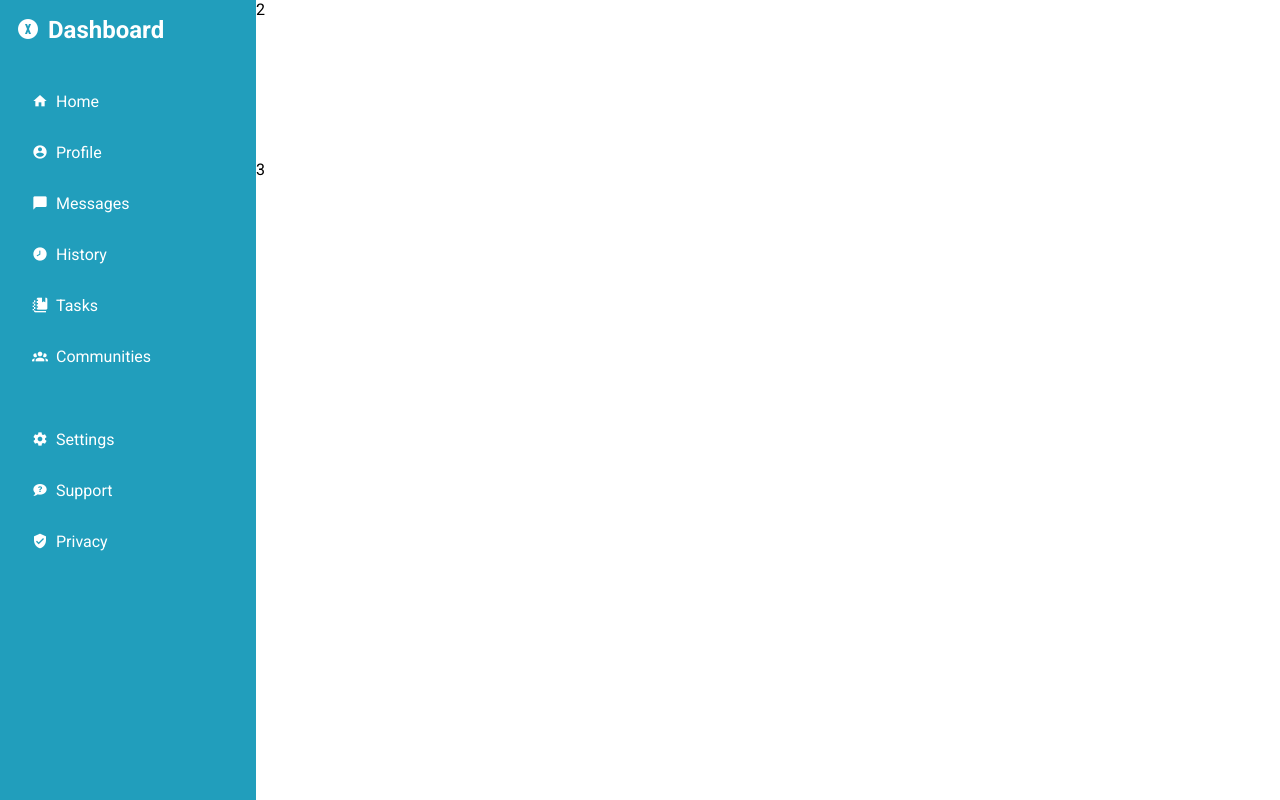
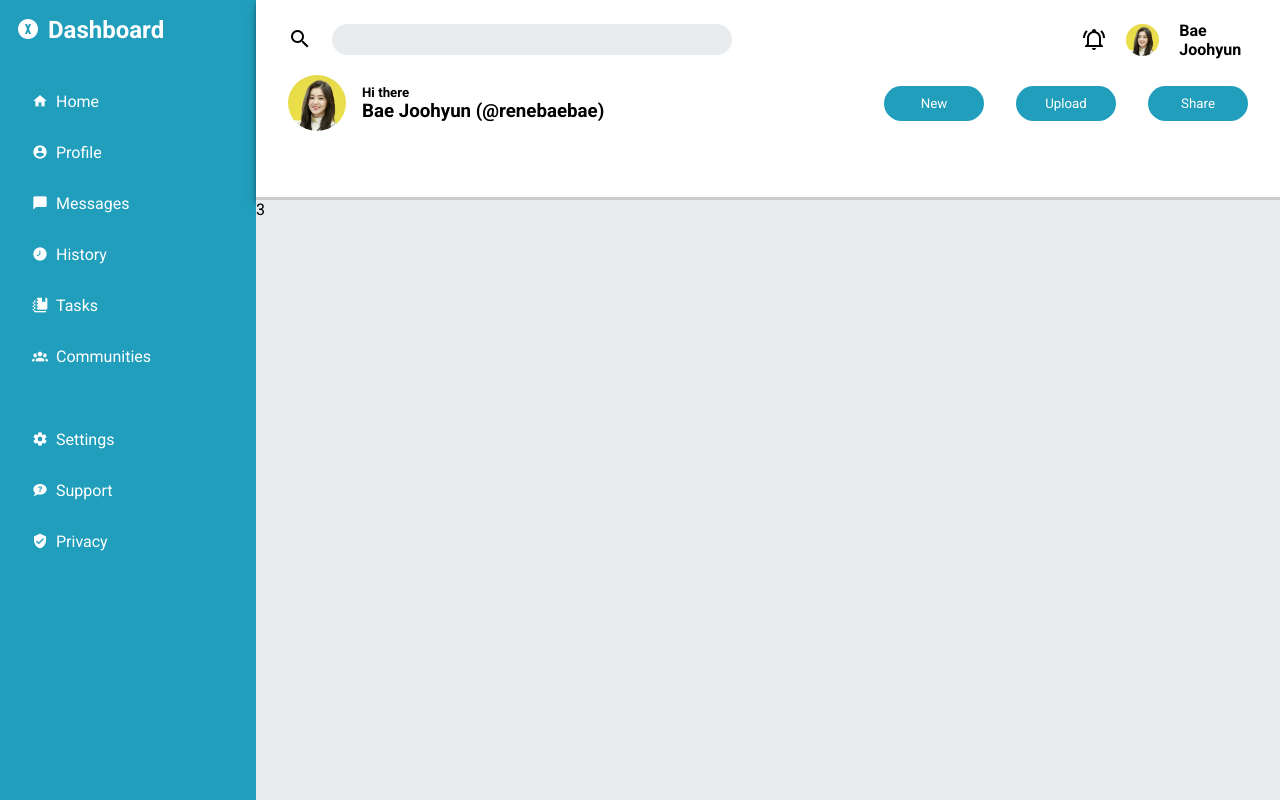
Before and after one commit to anaswal/admin-dashboard, a plain HTML site: page index.html in a window 1280 px wide. Drawn offline with Linux system fonts and the light colour scheme.

Commit message:
Adding uheader component

```diff
--- a/index.html
+++ b/index.html
@@ -48,7 +48,33 @@
           <a href="#"> <span class="mdi mdi-shield-check"></span>Privacy</a>
         </div>
       </div>
-      <div class="second-con">2</div>
+      <div class="second-con">
+        <div class="second-con-child">
+          <div class="search">
+            <span class="mdi mdi-magnify"></span>
+            <input type="text" />
+          </div>
+          <div class="search">
+            <span class="mdi mdi-bell-ring-outline"></span>
+            <img src="./img/profile.png" alt="" class="profile" />
+            <h4>Bae Joohyun</h4>
+          </div>
+        </div>
+        <div class="second-con-child">
+          <div class="con-child">
+            <img src="./img/profile.png" alt="" class="profile p-smaller" />
+            <div class="profile-name">
+              <h5>Hi there</h5>
+              <h3>Bae Joohyun (@renebaebae)</h3>
+            </div>
+          </div>
+          <div class="con-child">
+            <button>New</button>
+            <button>Upload</button>
+            <button>Share</button>
+          </div>
+        </div>
+      </div>
       <div class="third-con">3</div>
     </div>
   </body>
--- a/style.css
+++ b/style.css
@@ -10,7 +10,7 @@
 .container {
   display: grid;
   grid-template-columns: 1fr 4fr;
-  grid-template-rows: 20vh 80vh;
+  grid-template-rows: 25vh 75vh;
 }
 
 .first-con {
@@ -22,10 +22,14 @@
 
 .second-con {
   grid-row: 1 / 2;
+  box-shadow: rgba(0, 0, 0, 0.4) 0px 2px 4px,
+    rgba(0, 0, 0, 0.3) 0px 7px 13px -3px, rgba(0, 0, 0, 0.2) 0px -3px 0px inset;
+  padding: 1.3rem 2rem;
 }
 
 .third-con {
   grid-row: 2 / 3;
+  background-color: #e9ecef;
 }
 
 .header {
@@ -60,3 +64,59 @@ a > span {
 .last {
   margin-bottom: 2rem;
 }
+
+.second-con-child {
+  display: flex;
+  justify-content: space-between;
+  margin-bottom: 1rem;
+}
+
+.search > span {
+  font-size: 1.5rem;
+}
+
+input {
+  width: 400px;
+  border: none;
+  background-color: #e9ecef;
+  border-radius: 20px;
+  padding: 0.5rem;
+  margin-right: 350px;
+}
+
+.profile {
+  width: 20%;
+  border-radius: 50%;
+}
+
+.search {
+  display: flex;
+  align-items: center;
+  gap: 20px;
+}
+
+.p-smaller {
+  width: 10%;
+}
+
+.con-child {
+  display: flex;
+  align-items: center;
+  gap: 1rem;
+}
+
+button {
+  padding: 10px;
+  border: none;
+  border-radius: 20px;
+  width: 100px;
+  cursor: pointer;
+  background-color: #219ebc;
+  color: white;
+  margin-left: 1rem;
+}
+
+button:hover {
+  background-color: #8ecae6;
+  transition: all 0.5s;
+}
```
Also changed, not shown: img/profile.png (added).
